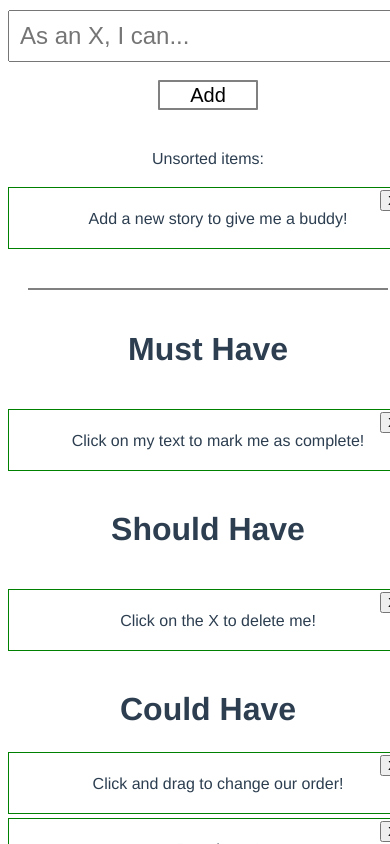
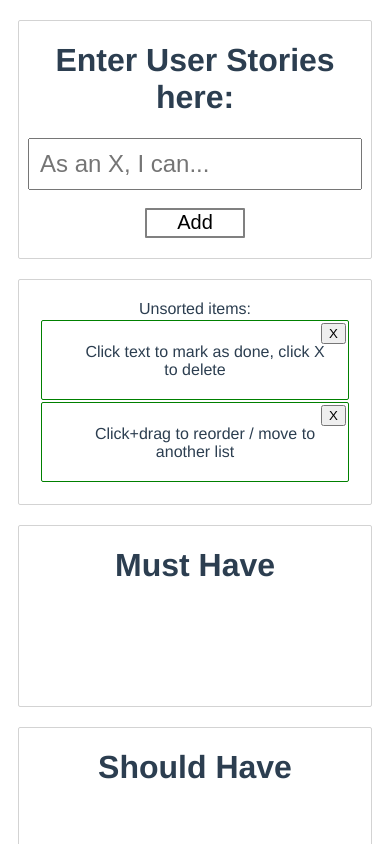
Before and after one commit to a8t/user-stories, a Vue app: page /#/ in a window 390 px wide. Shown: the top 844 px of the page. Built offline with nearby package versions, Linux system fonts and the light colour scheme.

Commit message:
improved responsiveness

```diff
--- a/src/components/List.vue
+++ b/src/components/List.vue
@@ -2,7 +2,8 @@
   <div class="grid-container">
     <button id="log" v-on:click="logData()"></button>
     <form v-on:submit="addStory" class="add">
-      <input id="addinput" type="text" v-model="newStory.storyTitle" placeholder="As an X, I can..." required>
+      <h1>Enter User Stories here:</h1>
+      <input autocomplete="off" id="addinput" type="text" v-model="newStory.storyTitle" placeholder="As an X, I can..." required>
       <br>
       <input id="addsubmit" type="submit" value="Add">
     </form>
@@ -37,43 +38,29 @@ export default {
         {
           categoryName: 'Unsorted',
           stories: [{
-            storyTitle: 'Add a new story to give me a buddy!',
+            storyTitle: 'Click text to mark as done, click X to delete',
+            completed: false
+          },
+          {
+            storyTitle: 'Click+drag to reorder / move to another list',
             completed: false
           }]
         },
         {
           categoryName: 'Must',
-          stories: [{
-            storyTitle: 'Click on my text to mark me as complete!',
-            completed: false
-          }]
+          stories: []
         },
         {
           categoryName: 'Should',
-          stories: [{
-            storyTitle: 'Click on the X to delete me!',
-            completed: false
-          }]
+          stories: []
         },
         {
           categoryName: 'Could',
-          stories: [{
-            storyTitle: 'Click and drag to change our order!',
-            completed: false
-          },
-          {
-            storyTitle: 'Reorder us!',
-            completed: false
-          }]
+          stories: []
         },
         {
           categoryName: 'Won\'t',
-          stories: [
-            {
-              storyTitle: 'Drag me to another section and then put me back!',
-              completed: false
-            }
-          ]
+          stories: []
         }
       ]
     }
@@ -105,27 +92,81 @@ export default {
   * {
     box-sizing: border-box;
   }
-  .grid-container {
-    display: grid;
-    grid-template-areas:
-      "a adds     must   "
-      "a unsorted should "
-      "a unsorted could  "
-      "a unsorted wont   ";
-    grid-template-columns: 50px 400px 1fr;
-    grid-template-rows: auto;
 
-
+  #addinput {
+    font-size: 24px;
+    padding: 10px;
+    max-width: 400px;
   }
 
+  #addinput:invalid {
+    box-shadow: none;
+  }
+
+  #addsubmit {
+    border: 2px solid grey;
+    border-radius: 1px;
+    height: 30px;
+    background: none;
+    font-size: 20px;
+    width: 100px;
+    margin-bottom: 20px;
+  }
+
+  #addsubmit:hover {
+    border: 2px solid lightgreen;
+    color: green;
+  }
 
   .Unsorted>h1 {
     display: none;
   }
 
+  .Unsorted::before {
+    content: "Unsorted items:";
+    padding-top: 20px;
+  }
 
-  @media only screen and (max-width : 920px){
+  .drag {
+    min-height: 100px;
+    width: 100%;
+    padding: 0px 20px 20px 20px;
+  }
 
+  .add,
+  .category {
+    position: relative;
+    display: flex;
+    flex-direction: column;
+    justify-content: flex-start;
+    align-items: center;
+
+    border: 1px solid lightgrey;
+    border-radius: 2px;
+    margin: 10px;
+  }
+
+  .story {
+    padding: 20px;
+    margin: 2px;
+    border: 1px solid green;
+    border-radius: 2px;
+    overflow-wrap: true;
+    position: relative;
+  }
+
+  .grid-container {
+    display: grid;
+    grid-template-areas:
+      "adds     must   "
+      "unsorted should "
+      "unsorted could  "
+      "unsorted wont   ";
+    grid-template-columns: repeat(2, 1fr);
+    grid-template-rows: auto;
+  }
+
+  @media only screen and (max-width : 890px){
     .grid-container {
 
       grid-template-areas:
@@ -138,14 +179,6 @@ export default {
       grid-template-columns:  1fr ;
       grid-template-rows: auto;
       }
-
-    .Unsorted {
-      border-bottom: 2px solid grey;
-      padding: 20px;
-      margin: 20px;
-    }
-
-
   }
 
   @media only screen and (min-width : 1450px){
@@ -153,100 +186,24 @@ export default {
     .grid-container {
 
       grid-template-areas:
-        "a adds     must   should"
-        "a unsorted could  wont  ";
-      grid-template-columns: 100px 400px 1fr 1fr;
+        " adds     must   should"
+        " unsorted could  wont  ";
+      grid-template-columns: repeat(3, 1fr);
       grid-template-rows: auto;
     }
   }
 
-  .add {
-    grid-area: adds;
-    display: flex;
-    flex-direction: column;
-    justify-content: center;
-    align-items: center;
-  }
+  .Unsorted {grid-area: unsorted; }
 
-  #addinput {
-    box-sizing: -box;
-    font-size: 24px;
-    padding: 10px;
-    width: 400px;
-  }
+  .add {grid-area: adds;}
 
-  #addinput:invalid {
-    box-shadow: none;
-  }
+  .Must {grid-area: must;}
 
-  #log {
-    display: none;
-  }
+  .Should {grid-area: should;}
 
-  #addsubmit {
-    border: 2px solid grey;
-    border-radius: 1px;
-    height: 30px;
-    background: none;
-    font-size: 20px;
-    width: 100px;
+  .Could {grid-area: could;}
 
-  }
-
-  #addsubmit:hover {
-    border: 2px solid lightgreen;
-    color: green;
-  }
-
-  .Unsorted {
-    grid-area: unsorted;
-    align-self: flex-start;
-  }
-
-
-  .Unsorted::before {
-    content: "Unsorted items:";
-  }
-
-  .Must {
-    grid-area: must;
-  }
-
-  .Should {
-    grid-area: should;
-  }
-
-  .Could {
-    grid-area: could;
-  }
-
-  .Won\'t {
-    grid-area: wont;
-  }
-
-
-
-  .drag,
-  .category {
-    display: flex;
-    flex-direction: column;
-    justify-content: center;
-    align-items: center;
-    min-height: 100px;
-    position: relative;
-    min-width: 200px;
-  }
-
-  .story {
-    /* display: flex; */
-    list-style: none;
-    width: 400px;
-    padding: 20px;
-    border: 1px solid green;
-    margin: 2px;
-    overflow-wrap: true;
-    position: relative;
-  }
+  .Won\'t {grid-area: wont;}
 
   .delete {
     position: absolute;
@@ -256,7 +213,7 @@ export default {
 
   .completed {
     text-decoration: line-through;
-    color: lightgreen;
+    color: #32cd32;
   }
 
   .toggle {
@@ -271,4 +228,8 @@ export default {
     display: none;
   }
 
+  #log {
+    display: none;
+  }
+
 </style>
```
